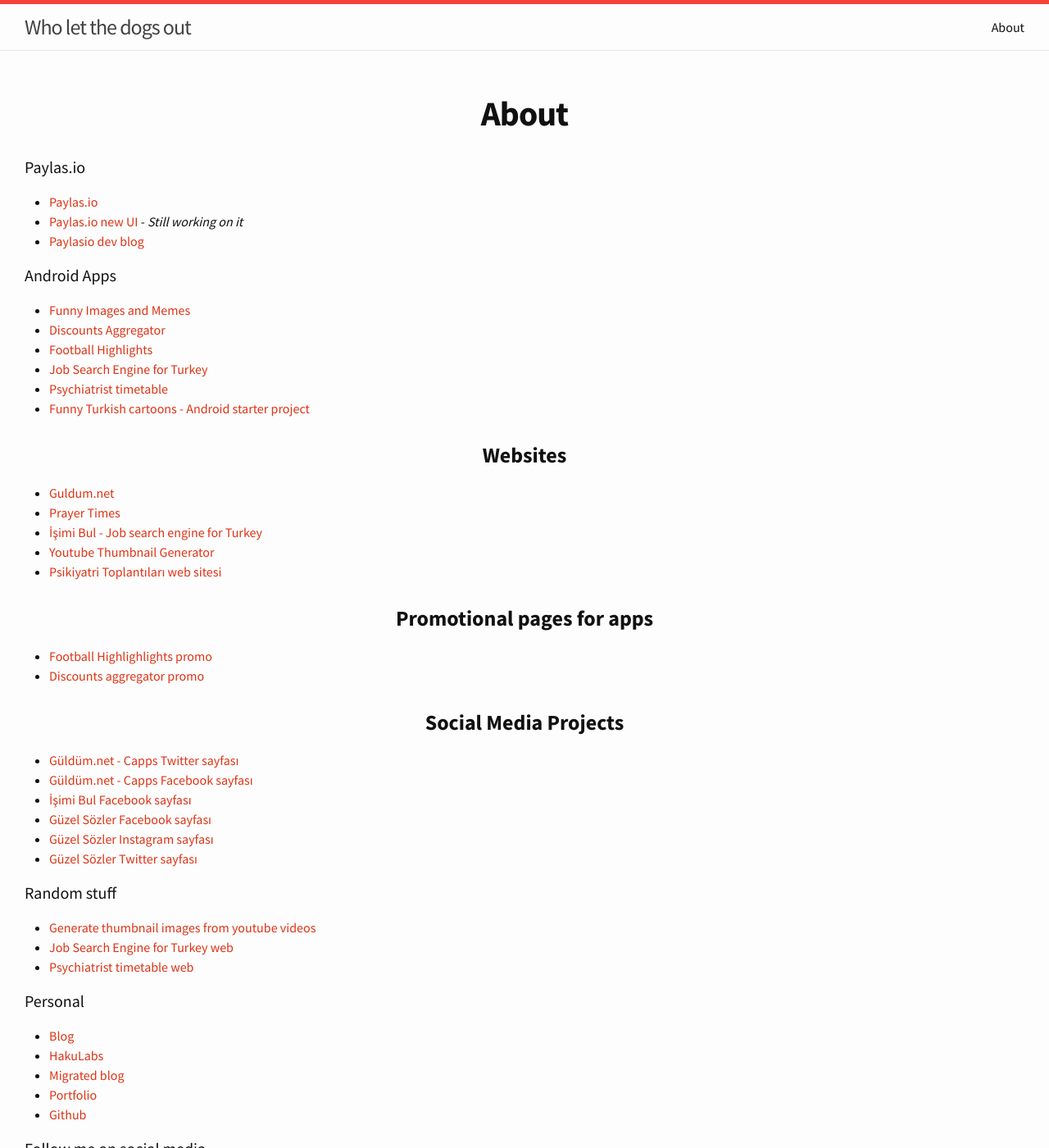
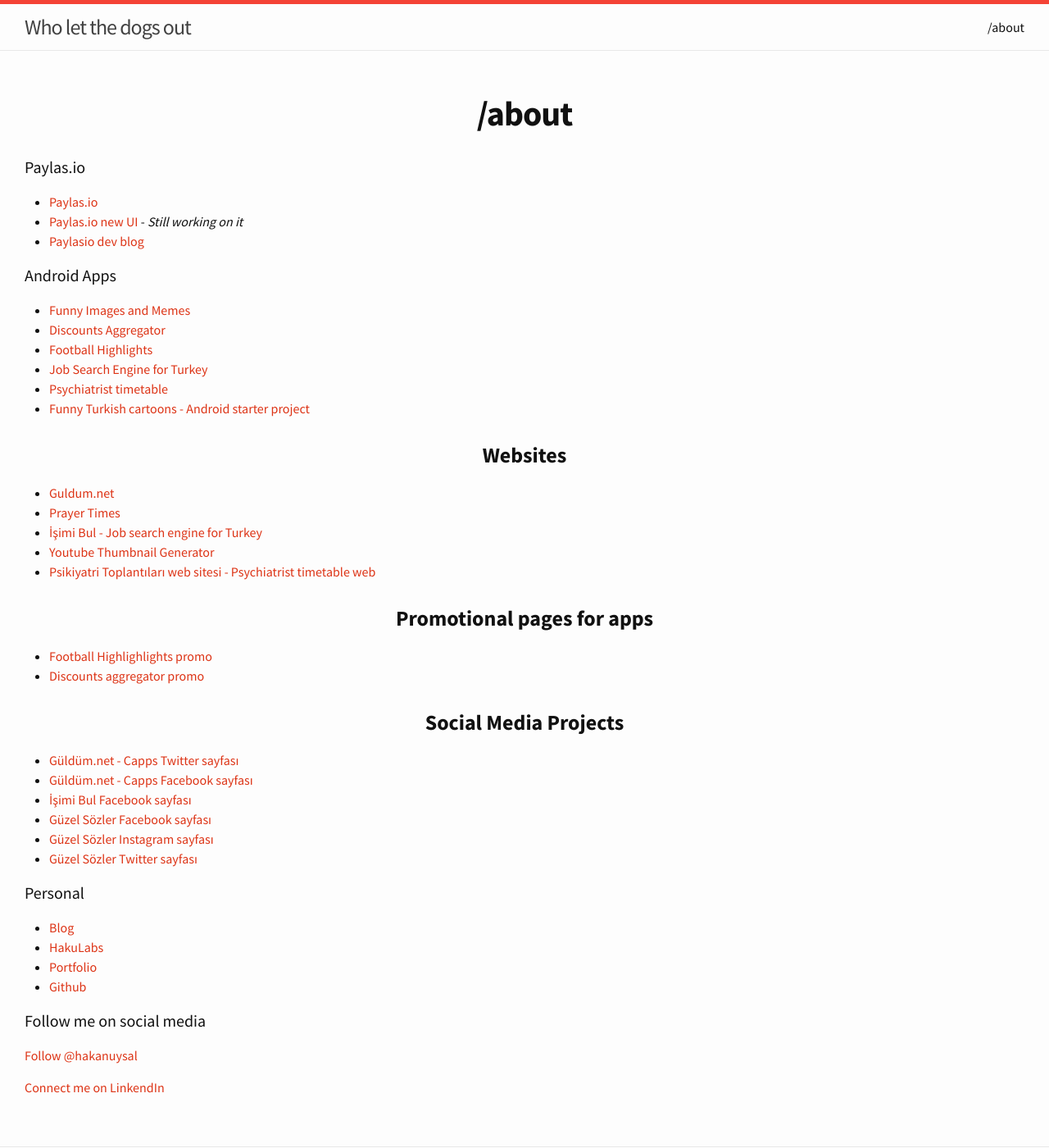
Before and after one commit to hakanu/blog, a Jekyll site: the page built from about.md, in a window 1280 px wide and 1400 px high. Shown: the whole window at 82% size. Built offline with Jekyll 4.4.1, drawn with Linux system fonts in a browser that asks for light colours; comment, search, counter and statistics services are not loaded.

Commit message:
Change about title

```diff
--- a/about.md
+++ b/about.md
@@ -1,6 +1,6 @@
 ---
 layout: page
-title: About
+title: /about
 author: Hakan Uysal
 permalink: /about/
 ---
@@ -42,17 +42,10 @@
 * [Güzel Sözler Instagram sayfası](https://instagram.com/soyledi)
 * [Güzel Sözler Twitter sayfası](https://twitter.com/iftarapp)
 
-#### Random stuff
-
-* [Generate thumbnail images from youtube videos](http://vidimg.net)
-* [Job Search Engine for Turkey web](http://isimibul.co)
-* [Psychiatrist timetable web](http://psikiyatritoplantilari.com)
-
 #### Personal
 
 * [Blog](http://hakanu.net)
 * [HakuLabs](http://haku.io)
-* [Migrated blog](http://hakanu.github.io/blog)
 * [Portfolio](http://haku.inventive.io/)
 * [Github](http://github.com/hakanu)
 
```
Also changed, not shown: other parts of about.md (+1 -1 lines).
